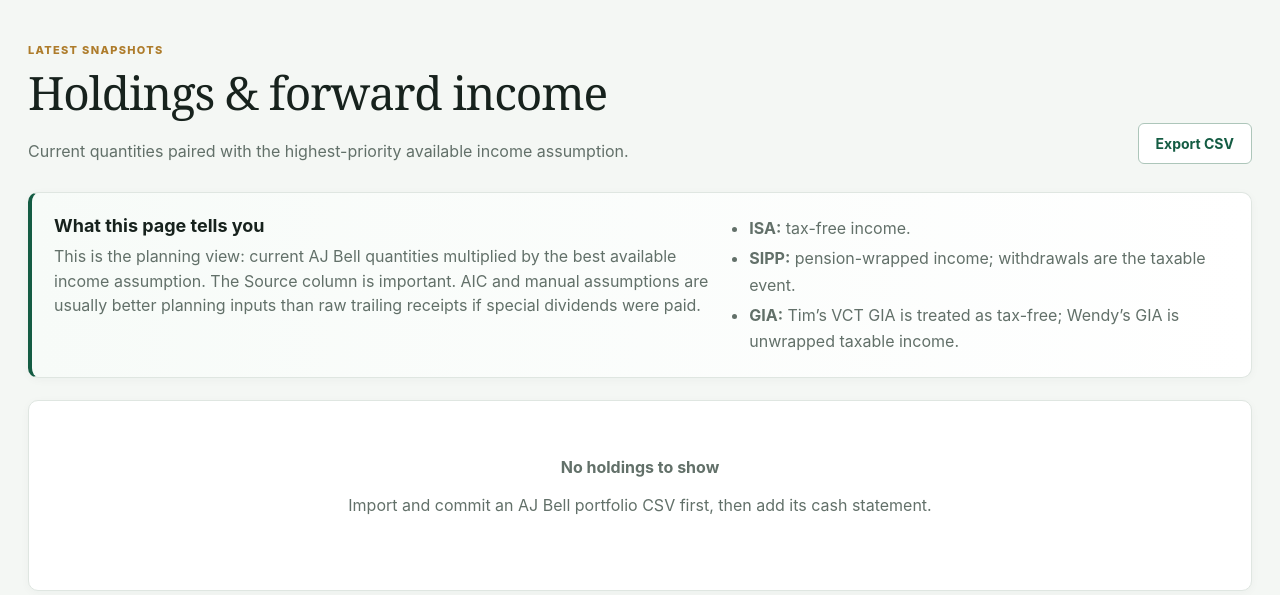
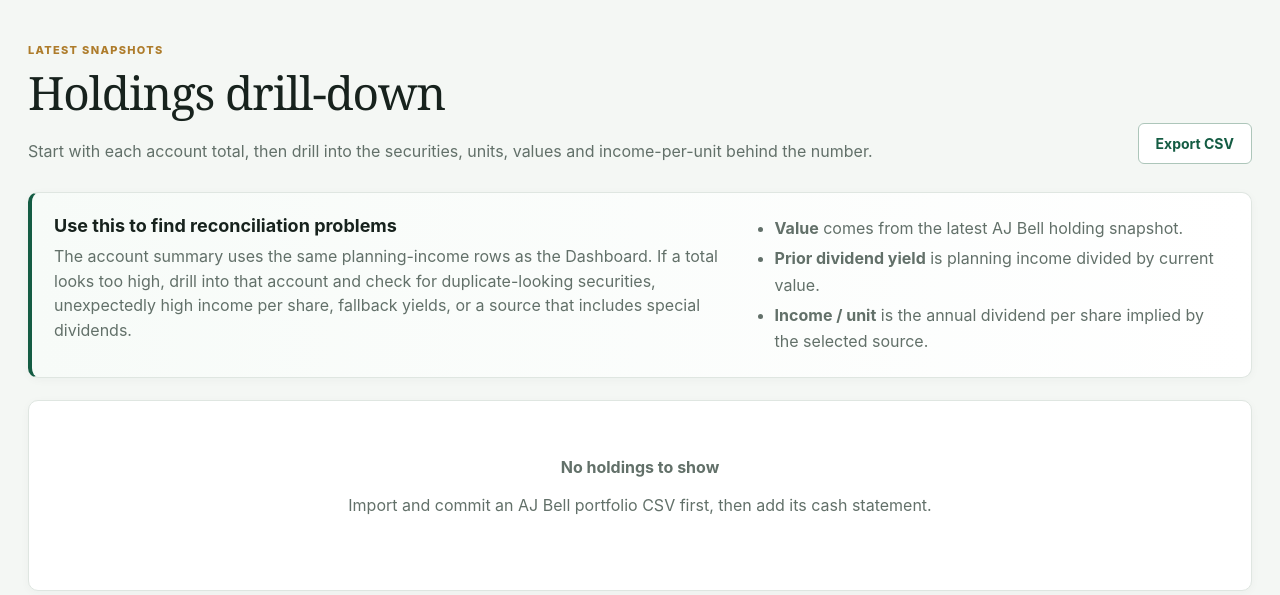
Before and after one commit to timjjones-qodea/income_app, a FastAPI app: page /holdings in a window 1280 px wide. Shown: the part 68-663 px from the top of the page. Run offline with FastAPI, Linux system fonts and the light colour scheme; data comes from the database, SQL or seed files in the repository; data that the repository does not hold is empty.

Commit message:
Improved holdings analysis and drill down

```diff
--- a/app/main.py
+++ b/app/main.py
@@ -343,13 +343,47 @@ def import_rollback(job_id: int, db: Session = Depends(get_db)):
     return RedirectResponse(f"/imports/{job_id}", status_code=303)
 
 
+def holding_account_summaries(db: Session, rows: list[dict]) -> list[dict]:
+    accounts = db.scalars(select(Account).order_by(Account.account_name)).all()
+    rows_by_account: dict[int, list[dict]] = {account.id: [] for account in accounts}
+    for row in rows:
+        rows_by_account.setdefault(row["account"].id, []).append(row)
+    account_summaries = []
+    for account in accounts:
+        account_rows = sorted(
+            rows_by_account.get(account.id, []),
+            key=lambda item: (
+                item["security"].name.upper(),
+                item["security"].ticker or "",
+            ),
+        )
+        value = sum((row["value"] for row in account_rows), Decimal("0"))
+        income = sum((row["forward_income"] for row in account_rows), Decimal("0"))
+        sources = sorted({row["source"] for row in account_rows})
+        account_summaries.append(
+            {
+                "account": account,
+                "rows": account_rows,
+                "security_count": len(account_rows),
+                "value": value,
+                "income": income,
+                "income_yield": income / value if value else Decimal("0"),
+                "sources": sources,
+                "has_fallback": any("fallback" in row["source"].lower() for row in account_rows),
+            }
+        )
+    return account_summaries
+
+
 @app.get("/holdings", response_class=HTMLResponse)
 def holdings_page(request: Request, db: Session = Depends(get_db)):
     rows = forward_income_rows(db)
+    account_summaries = holding_account_summaries(db, rows)
     return render(
         request,
         "holdings.html",
         rows=rows,
+        account_summaries=account_summaries,
         total_value=sum((row["value"] for row in rows), Decimal("0")),
         total_income=sum((row["forward_income"] for row in rows), Decimal("0")),
     )
@@ -385,7 +419,16 @@ def income_history(
 
 @app.get("/income/forward", response_class=HTMLResponse)
 def forward_income(request: Request, db: Session = Depends(get_db)):
-    return render(request, "holdings.html", rows=forward_income_rows(db), title="Forward income")
+    rows = forward_income_rows(db)
+    return render(
+        request,
+        "holdings.html",
+        rows=rows,
+        account_summaries=holding_account_summaries(db, rows),
+        total_value=sum((row["value"] for row in rows), Decimal("0")),
+        total_income=sum((row["forward_income"] for row in rows), Decimal("0")),
+        title="Forward income",
+    )
 
 
 @app.get("/securities", response_class=HTMLResponse)
--- a/app/static/app.css
+++ b/app/static/app.css
@@ -33,6 +33,7 @@ p { color: var(--muted); line-height: 1.55; }
 .button, button { border: 0; border-radius: 6px; background: var(--green); color: #fff; padding: 11px 17px; font: inherit; font-size: 14px; font-weight: 650; cursor: pointer; }
 .button:hover { text-decoration: none; background: #0d4833; }
 .button.secondary { background: #fff; color: var(--green); border: 1px solid #adc6ba; }
+.compact-button { padding: 7px 10px; font-size: 12px; white-space: nowrap; }
 .button-danger { background: #fff; color: var(--red); border: 1px solid #d9aaa7; }
 button:disabled { opacity: .45; cursor: not-allowed; }
 .actions { display: flex; gap: 10px; }
@@ -69,6 +70,7 @@ tfoot td { font-weight: 700; background: #f8faf8; }
 .strong { font-weight: 750; }
 .block { display: block; color: var(--muted); margin-top: 3px; }
 .source, .asset { display: inline-block; padding: 4px 8px; border-radius: 20px; background: var(--green-light); color: var(--green); font-size: 11px; }
+.source-line { display: block; width: fit-content; margin: 0 0 4px; }
 .status { display: inline-block; padding: 4px 8px; border-radius: 20px; background: #edf0ee; font-size: 11px; font-weight: 700; }
 .status-committed, .status-matched { color: var(--green); background: var(--green-light); }
 .status-staged { color: #75520e; background: #fff0cf; }
@@ -98,6 +100,7 @@ textarea { min-height: 72px; resize: vertical; }
 .empty { text-align: center; color: var(--muted); padding: 34px; }
 .notice { margin: 0 0 22px; padding: 13px 17px; background: #fff5dc; border-left: 3px solid var(--gold); }
 .row-error { background: #fff9f8; }
+.row-warning { background: #fffdf5; }
 .error { color: var(--red); }.warning { color: #8a6217; }.ok { color: var(--green); }
 .json { display: block; max-width: 780px; white-space: normal; overflow-wrap: anywhere; color: #425149; font-size: 11px; line-height: 1.4; }
 .filters { display: flex; align-items: end; gap: 12px; }
@@ -114,6 +117,11 @@ dt { color: var(--muted); } dd { margin: 0; }
 .current-assumption { display: flex; flex-direction: column; gap: 4px; padding: 12px; border-radius: 6px; background: var(--green-light); }
 .current-assumption span, .current-assumption small { color: var(--muted); font-size: 11px; }
 details { margin-top: 15px; } summary { cursor: pointer; color: var(--green); font-size: 13px; font-weight: 700; }
+.account-drilldowns { display: grid; gap: 16px; }
+.drilldown-card { margin-bottom: 0; scroll-margin-top: 90px; }
+.drilldown-card summary { display: flex; align-items: center; justify-content: space-between; list-style-position: inside; font-size: 16px; }
+.drilldown-card summary small { display: block; margin-top: 5px; color: var(--muted); font-weight: 500; }
+.drilldown-table { margin-top: 18px; }
 .form-stack { display: grid; gap: 11px; padding-top: 15px; }
 .form-row { display: grid; grid-template-columns: 1fr 1fr; gap: 10px; }
 .mapping-row { display: grid; grid-template-columns: 2fr 2fr auto; gap: 10px; margin-top: 10px; }
--- a/app/templates/holdings.html
+++ b/app/templates/holdings.html
@@ -1,23 +1,97 @@
 {% extends "base.html" %}
 {% block title %}Holdings · Retirement Income{% endblock %}
 {% block content %}
-<div class="page-heading"><div><p class="eyebrow">Latest snapshots</p><h1>{{ title or "Holdings & forward income" }}</h1><p>Current quantities paired with the highest-priority available income assumption.</p></div><a class="button secondary" href="/reports/forward-income.csv">Export CSV</a></div>
+<div class="page-heading"><div><p class="eyebrow">Latest snapshots</p><h1>{{ title or "Holdings drill-down" }}</h1><p>Start with each account total, then drill into the securities, units, values and income-per-unit behind the number.</p></div><a class="button secondary" href="/reports/forward-income.csv">Export CSV</a></div>
 <section class="panel help-panel">
   <div>
-    <h2>What this page tells you</h2>
-    <p>This is the planning view: current AJ Bell quantities multiplied by the best available income assumption. The Source column is important. AIC and manual assumptions are usually better planning inputs than raw trailing receipts if special dividends were paid.</p>
+    <h2>Use this to find reconciliation problems</h2>
+    <p>The account summary uses the same planning-income rows as the Dashboard. If a total looks too high, drill into that account and check for duplicate-looking securities, unexpectedly high income per share, fallback yields, or a source that includes special dividends.</p>
   </div>
   <ul class="plain-list">
-    <li><strong>ISA:</strong> tax-free income.</li>
-    <li><strong>SIPP:</strong> pension-wrapped income; withdrawals are the taxable event.</li>
-    <li><strong>GIA:</strong> Tim’s VCT GIA is treated as tax-free; Wendy’s GIA is unwrapped taxable income.</li>
+    <li><strong>Value</strong> comes from the latest AJ Bell holding snapshot.</li>
+    <li><strong>Prior dividend yield</strong> is planning income divided by current value.</li>
+    <li><strong>Income / unit</strong> is the annual dividend per share implied by the selected source.</li>
   </ul>
 </section>
+
+{% if rows %}
 <section class="panel">
-{% if rows %}
-<div class="table-scroll"><table><thead><tr><th>Person</th><th>Account</th><th>Security</th><th class="numeric">Quantity</th><th class="numeric">Value</th><th class="numeric">Yield</th><th class="numeric">Forward income</th><th>Source</th></tr></thead>
-<tbody>{% for row in rows %}<tr><td>{{ row.person.name }}</td><td>{{ row.account.account_name }}<small class="block">{{ row.account.wrapper_type }}</small>{% if row.account.tax_treatment %}<small class="block">{{ row.account.tax_treatment }}</small>{% endif %}</td><td><strong>{{ row.security.ticker or "—" }}</strong><small class="block">{{ row.security.name }}</small></td><td class="numeric">{{ "{:,.2f}".format(row.quantity) }}</td><td class="numeric">{{ row.value|money }}</td><td class="numeric">{{ row.assumed_yield|percent }}</td><td class="numeric strong">{{ row.forward_income|money }}</td><td><span class="source">{{ row.source }}</span></td></tr>{% endfor %}</tbody>
-<tfoot><tr><td colspan="4">Total</td><td class="numeric">{{ total_value|default(0)|money }}</td><td></td><td class="numeric">{{ total_income|default(0)|money }}</td><td></td></tr></tfoot></table></div>
-{% else %}<div class="empty"><strong>No holdings to show</strong><p>Import and commit an AJ Bell portfolio CSV first, then add its cash statement.</p></div>{% endif %}
+  <div class="panel-heading"><h2>Account totals</h2><span>{{ account_summaries|length }} accounts</span></div>
+  <div class="table-scroll">
+    <table>
+      <thead><tr><th>Account</th><th>Tax treatment</th><th class="numeric">Holdings</th><th class="numeric">Total value</th><th class="numeric">Prior dividend yield</th><th class="numeric">Planning income</th><th>Data source check</th><th></th></tr></thead>
+      <tbody>
+        {% for summary in account_summaries %}
+        <tr class="{% if summary.has_fallback %}row-warning{% endif %}">
+          <td><strong>{{ summary.account.account_name }}</strong><small class="block">{{ summary.account.owner.name }} · {{ summary.account.wrapper_type }}</small></td>
+          <td>{{ summary.account.tax_treatment or "Not set" }}{% if summary.account.notes %}<small class="block">{{ summary.account.notes }}</small>{% endif %}</td>
+          <td class="numeric">{{ summary.security_count }}</td>
+          <td class="numeric strong"><a href="#account-{{ summary.account.id }}">{{ summary.value|money }}</a></td>
+          <td class="numeric">{{ summary.income_yield|percent }}</td>
+          <td class="numeric strong">{{ summary.income|money }}</td>
+          <td>{% if summary.sources %}{% for source in summary.sources %}<span class="source source-line">{{ source }}</span>{% endfor %}{% else %}<span class="muted">No holdings loaded</span>{% endif %}</td>
+          <td><a class="button secondary compact-button" href="#account-{{ summary.account.id }}">Drill down</a></td>
+        </tr>
+        {% endfor %}
+      </tbody>
+      <tfoot><tr><td colspan="3">Household total</td><td class="numeric">{{ total_value|default(0)|money }}</td><td class="numeric">{{ (total_income / total_value if total_value else 0)|percent }}</td><td class="numeric">{{ total_income|default(0)|money }}</td><td colspan="2"></td></tr></tfoot>
+    </table>
+  </div>
 </section>
+
+<section class="account-drilldowns">
+  {% for summary in account_summaries %}
+  <details class="panel drilldown-card" id="account-{{ summary.account.id }}">
+    <summary>
+      <span><strong>{{ summary.account.account_name }}</strong><small>{{ summary.security_count }} holdings · {{ summary.value|money }} value · {{ summary.income|money }} planning income · {{ summary.income_yield|percent }} yield</small></span>
+    </summary>
+    {% if summary.rows %}
+    <div class="table-scroll drilldown-table">
+      <table>
+        <thead><tr><th>Security</th><th class="numeric">Shares / units</th><th class="numeric">Value</th><th class="numeric">Income / unit</th><th class="numeric">Yield</th><th class="numeric">Planning income</th><th>Source</th></tr></thead>
+        <tbody>
+          {% for row in summary.rows %}
+          <tr class="{% if 'fallback' in row.source|lower %}row-warning{% endif %}">
+            <td><strong>{{ row.security.ticker or "—" }}</strong><small class="block">{{ row.security.name }}</small></td>
+            <td class="numeric">{{ "{:,.2f}".format(row.quantity) }}</td>
+            <td class="numeric">{{ row.value|money }}</td>
+            <td class="numeric">{% if row.annual_dps is not none %}{{ "{:.4f}p".format(row.annual_dps * 100) }}{% else %}—{% endif %}</td>
+            <td class="numeric">{{ row.assumed_yield|percent }}</td>
+            <td class="numeric strong">{{ row.forward_income|money }}</td>
+            <td><span class="source">{{ row.source }}</span>{% if 'fallback' in row.source|lower %}<small class="block warning">Placeholder assumption — review this row first.</small>{% endif %}</td>
+          </tr>
+          {% endfor %}
+        </tbody>
+        <tfoot><tr><td>Total</td><td></td><td class="numeric">{{ summary.value|money }}</td><td></td><td class="numeric">{{ summary.income_yield|percent }}</td><td class="numeric">{{ summary.income|money }}</td><td></td></tr></tfoot>
+      </table>
+    </div>
+    {% else %}
+    <div class="empty"><strong>No holdings loaded for this account</strong><p>Import and commit this account's AJ Bell portfolio CSV.</p></div>
+    {% endif %}
+  </details>
+  {% endfor %}
+</section>
+{% else %}
+<section class="panel"><div class="empty"><strong>No holdings to show</strong><p>Import and commit an AJ Bell portfolio CSV first, then add its cash statement.</p></div></section>
+{% endif %}
+<script>
+(() => {
+  const openTarget = () => {
+    if (!window.location.hash) return;
+    const target = document.querySelector(window.location.hash);
+    if (target && target.tagName.toLowerCase() === "details") {
+      target.open = true;
+      target.scrollIntoView({ behavior: "smooth", block: "start" });
+    }
+  };
+  document.querySelectorAll('a[href^="#account-"]').forEach((link) => {
+    link.addEventListener("click", () => {
+      const target = document.querySelector(link.getAttribute("href"));
+      if (target && target.tagName.toLowerCase() === "details") target.open = true;
+    });
+  });
+  window.addEventListener("hashchange", openTarget);
+  openTarget();
+})();
+</script>
 {% endblock %}
```
Also changed, not shown: docs/ROADMAP.md (+1 -0 lines).
